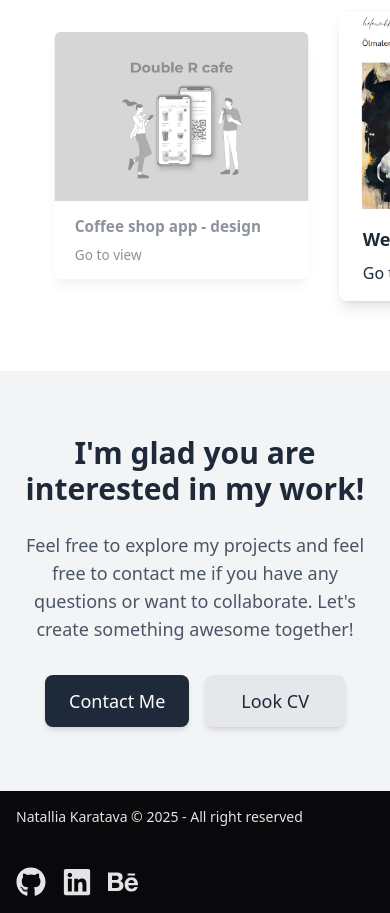
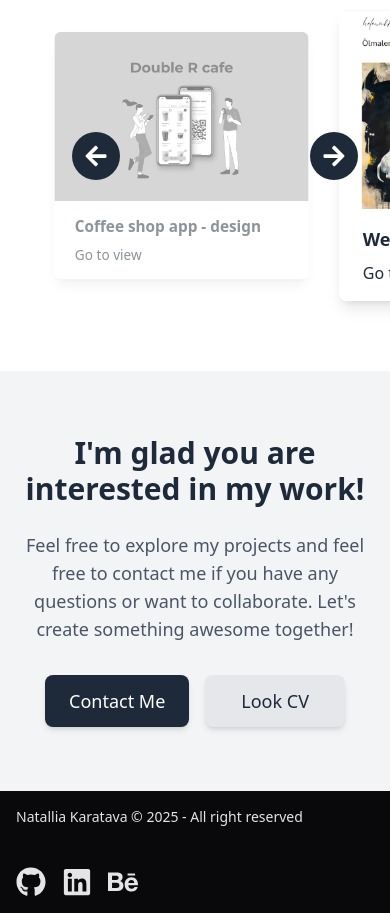
Before and after one commit to Natallia-Karatava/portfolio-Natallia-Karatava, a React (Vite) app: page / in a window 390 px wide. Shown: the part 2960-3873 px from the top of the page. Built offline with nearby package versions, Linux system fonts and the light colour scheme.

Commit message:
style projects

```diff
--- a/src/components/Projects.jsx
+++ b/src/components/Projects.jsx
@@ -88,7 +88,7 @@ const Carousel = () => {
           {/* Link button */}
           <button
             onClick={handlePrev}
-            className="hidden md:block absolute left-0 z-10 text-white bg-gray-800 hover:bg-red-600 hover:text-gray-800 p-3 rounded-full m-10"
+            className="absolute left-0 z-10 text-white bg-gray-800 hover:bg-red-600 hover:text-gray-800 p-3 rounded-full m-10"
           >
             <FaArrowLeft size={24} />
           </button>
@@ -135,7 +135,7 @@ const Carousel = () => {
           {/* Right button */}
           <button
             onClick={handleNext}
-            className=" hidden md:block absolute right-0 z-10 text-white bg-gray-800 p-3 hover:bg-red-600 hover:text-gray-800 rounded-full m-10"
+            className="absolute right-0 z-10 text-white bg-gray-800 p-3 hover:bg-red-600 hover:text-gray-800 rounded-full m-0"
           >
             <FaArrowRight size={24} />
           </button>
```
